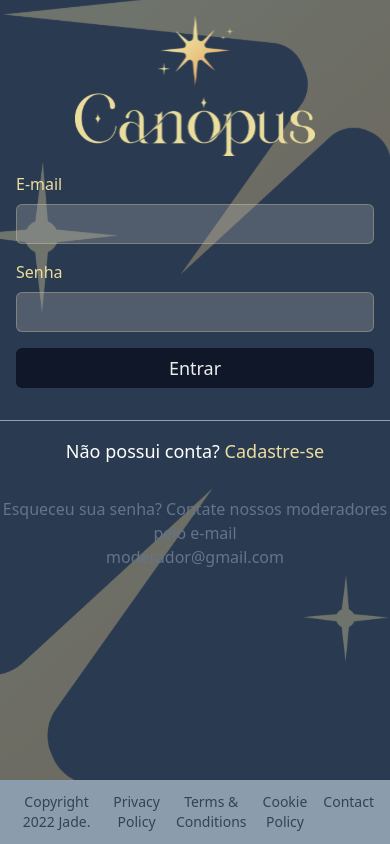
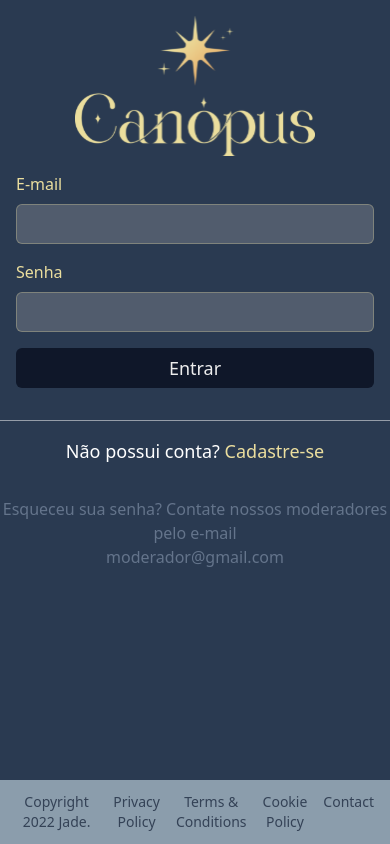
Before and after one commit to diegopluna/canopus-web, a React (Vite) app: page / in a window 390 px wide. Built offline with nearby package versions, Linux system fonts and the light colour scheme.

Commit message:
Fixed image visibility on smaller screens

```diff
--- a/src/pages/SignIn.tsx
+++ b/src/pages/SignIn.tsx
@@ -11,12 +11,12 @@ export default function SignIn() {
         <div key="1" className="min-h-screen flex flex-col justify-between">
             <img
                 alt="Background Image Top Right"
-                className="absolute top-0 right-0 h-[438px] w-[457px] object-cover z-10"
+                className="hidden lg:block absolute top-0 right-0 h-[438px] w-[457px] object-cover z-10"
                 src="/StarTopRight.svg"
             />
             <img
                 alt="Background Image Bottom Left"
-                className="absolute bottom-0 left-0 h-[580px] w-[628px] object-cover z-10"
+                className="hidden lg:block absolute bottom-0 left-0 h-[580px] w-[628px] object-cover z-10"
                 src="/StarBottomLeft.svg"
             />
             <main className="flex flex-col justify-center sm:py-12 z-20">
```
